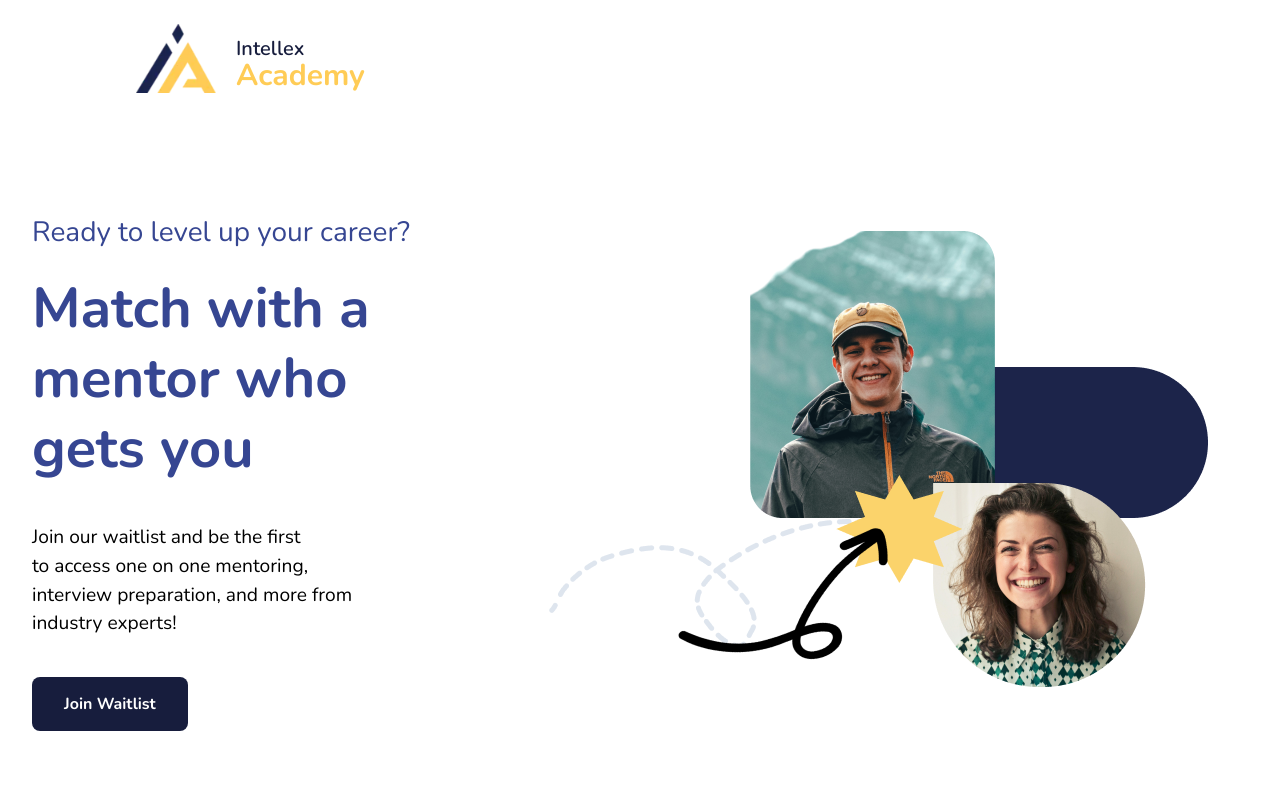
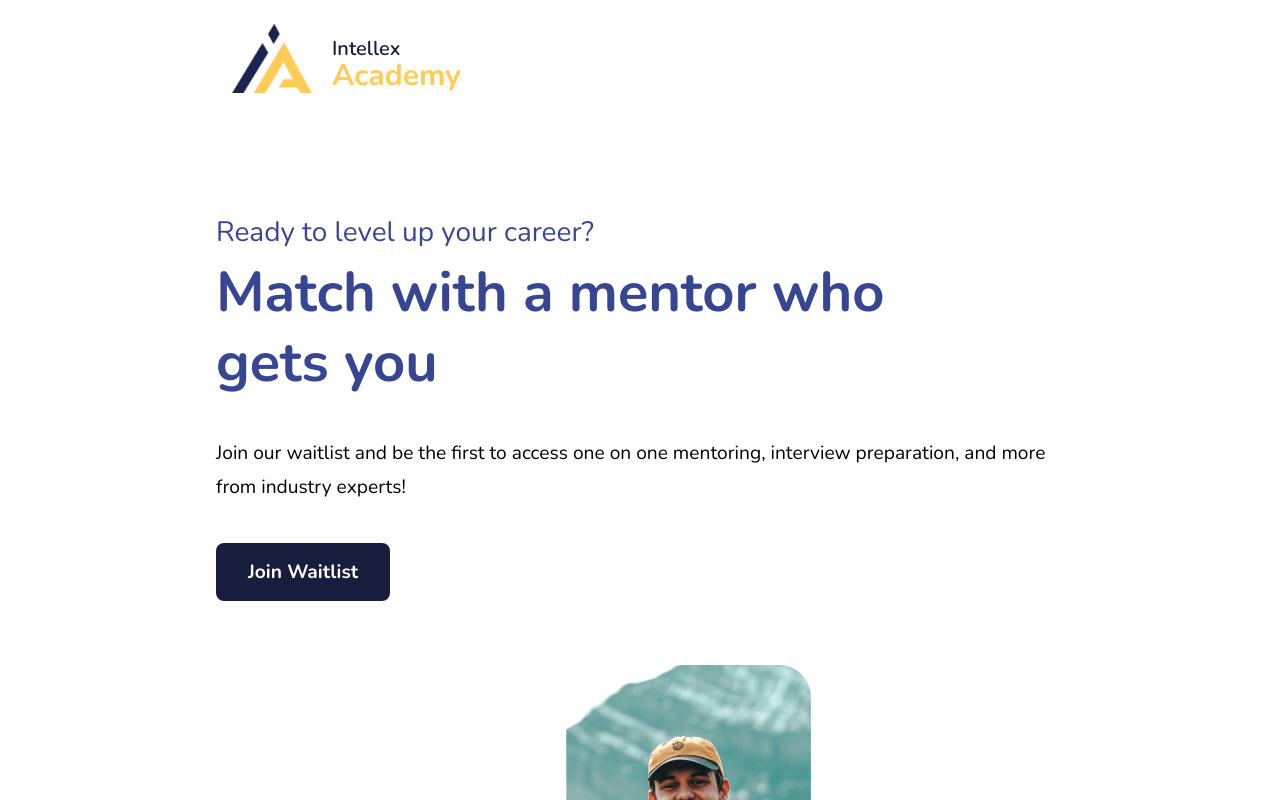
Before and after one commit to henrylin03/intellex-pre-registration-page, a website: page index.html in a window 1280 px wide. Shown: the top 800 px of the page. Drawn offline with nearby package versions, Linux system fonts and the light colour scheme.

Commit message:
style: adjust vertical spacing in text-container. make grid collapse into single column on smaller screens

```diff
--- a/css/style.css
+++ b/css/style.css
@@ -30,7 +30,7 @@
 
 /* HEADER */
 header {
-  width: 85dvw;
+  width: 70dvw;
   margin: auto;
 }
 
@@ -62,19 +62,19 @@
 main {
   flex: 1;
   height: 75dvh;
+  width: 70dvw;
   padding: 100px 24px;
   margin: auto;
 
   /* grid */
   display: grid;
-  grid-template-columns: repeat(2, 1fr);
+  grid-template-columns: repeat(auto-fit, minmax(500px, 1fr));
   gap: 48px;
   align-items: start;
 }
 
 /* MAIN - LEFT SIDE */
 .text-container {
-  max-width: 30dvw;
   display: flex;
   flex-direction: column;
   align-items: start;
@@ -86,7 +86,7 @@
   flex: 1;
   display: flex;
   flex-direction: column;
-  gap: 24px;
+  gap: 8px;
 }
 
 h3 {
@@ -100,7 +100,7 @@
 
 p {
   color: black;
-  line-height: 1.5;
+  line-height: 1.75;
   font-size: 1.2rem;
 }
 
@@ -110,13 +110,13 @@
   padding: 16px 32px;
   border-radius: 8px;
   font-weight: bold;
+  font-size: 1.2rem;
 
   /* normalising */
   font-family: inherit;
   outline: none;
   border: none;
   cursor: pointer;
-  font-size: inherit;
 }
 
 /* MAIN - RIGHT SIDE */
```
